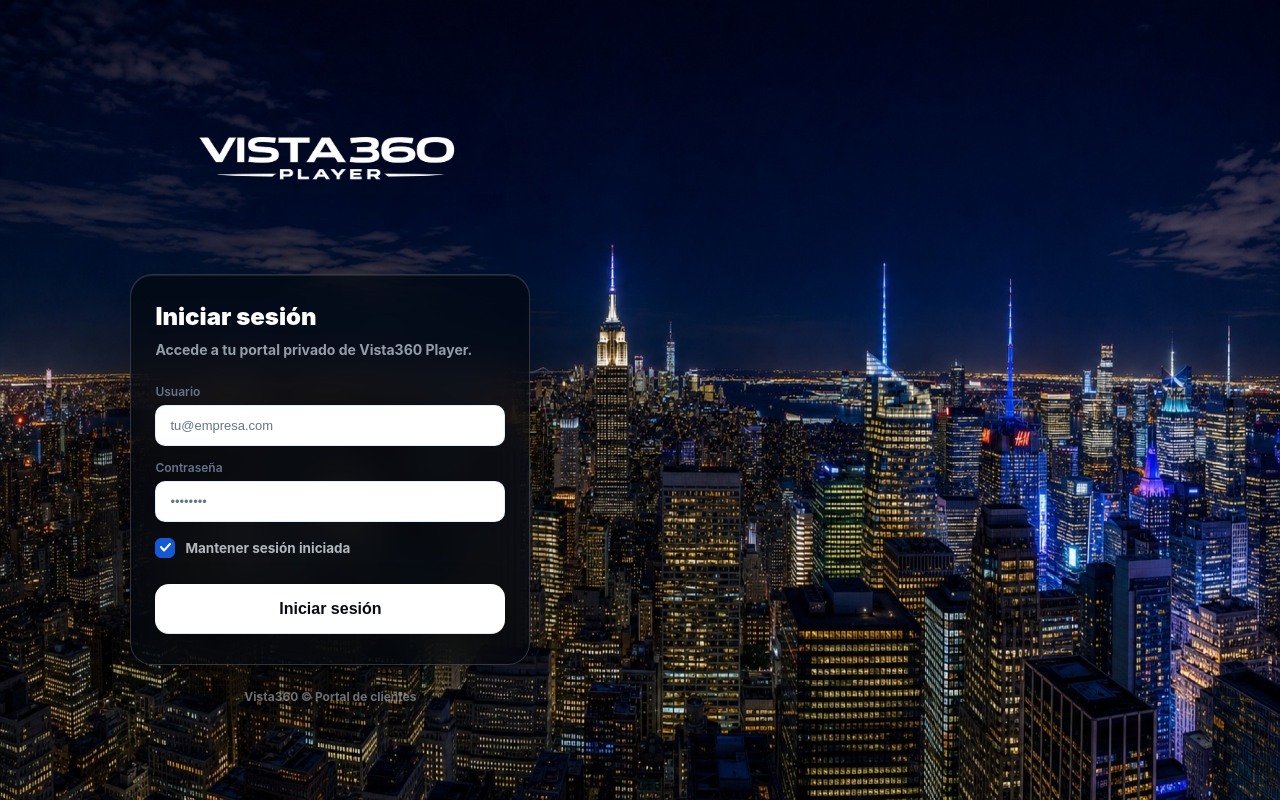
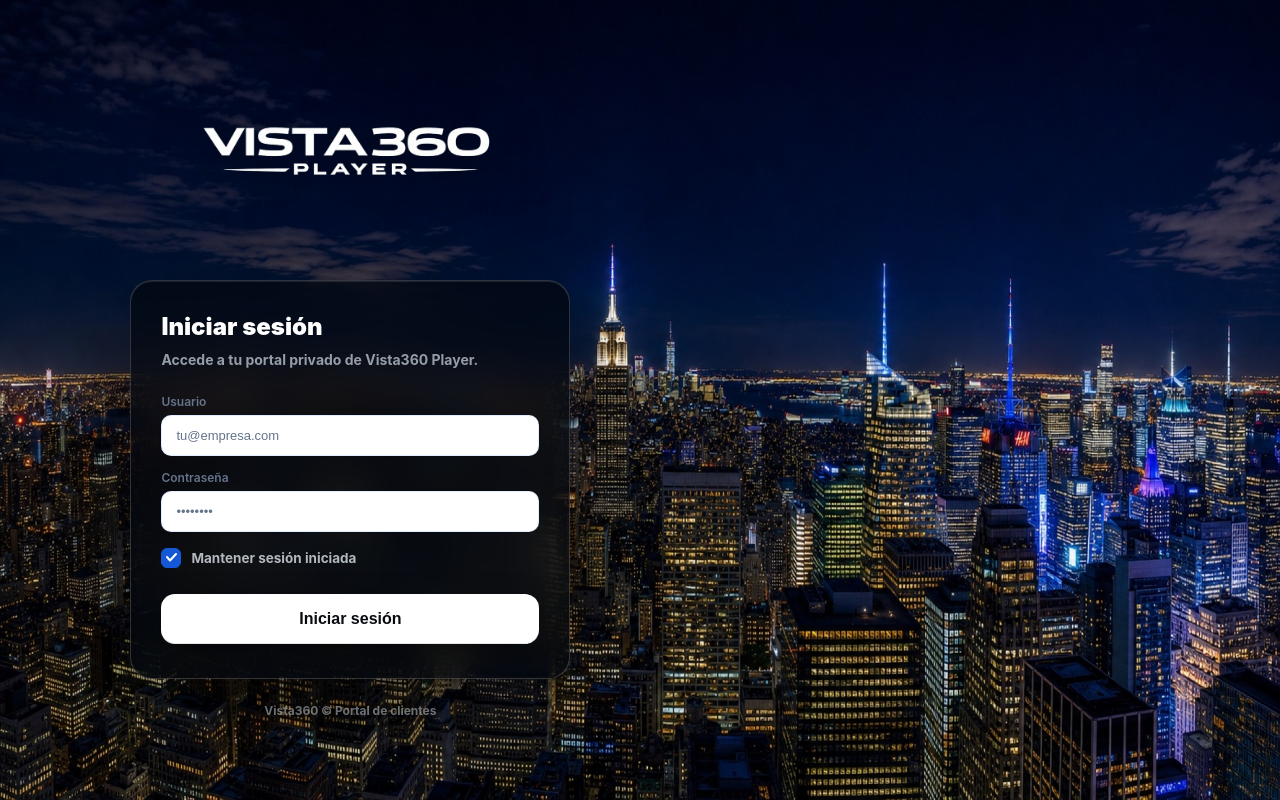
Before and after one commit to armn11155-ctrl/Vista360-Player, a React (Vite) app: page / in a window 1280 px wide. Built offline with nearby package versions, Linux system fonts and the light colour scheme; no server answers.

Commit message:
Replica el formulario amplio al lado izquierdo

```diff
--- a/src/styles/app.css
+++ b/src/styles/app.css
@@ -2426,8 +2426,8 @@
       flex-direction: column;
     }
 
-    /* En escritorio el acceso conserva el ancho compacto de mobile, pero
-       se alinea a la izquierda para liberar la panorámica hacia la derecha. */
+    /* En escritorio replica las proporciones amplias de la referencia,
+       alineadas a la izquierda; mobile conserva su formato compacto. */
     .login-shell::before {
       background-position: center center;
       background-size: 100% 100%;
@@ -2435,10 +2435,13 @@
     }
     .login-logo, .login-card, .login-foot {
       width: 100%;
-      max-width: 400px;
+      max-width: 440px;
       margin-left: clamp(56px, 8vw, 150px);
       margin-right: auto;
     }
+    .login-logo { margin-bottom: 38px; }
+    .login-logo img { width: min(370px, 90%); }
+    .login-card { padding: 34px 30px; }
 
     .sidebar-brand {
       display: block;
```
